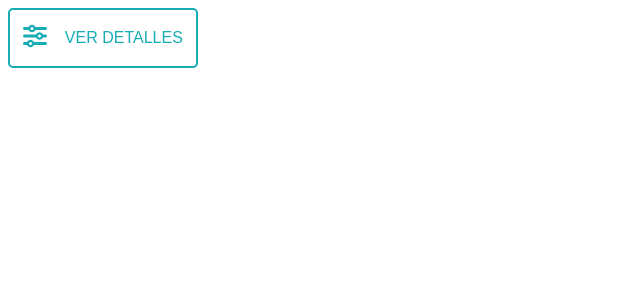
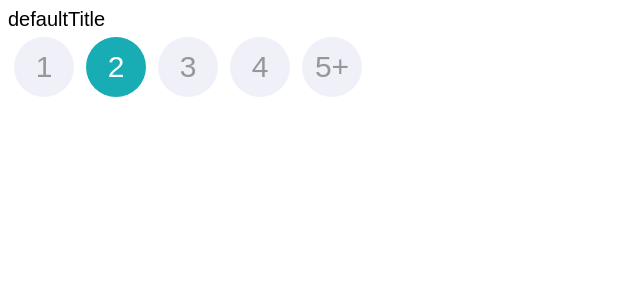
Before and after one commit to LaraGuardiola/angular-spa-form, an Angular app: page / in a window 1280 px wide. Shown: the top 300 px of the page, without its empty margins (0-640 px from the left). Built offline with nearby package versions, Linux system fonts and the light colour scheme.

Commit message:
buttonator, iconButton are ok, circleSelector had an error but it has been solved by switching the custom directive to a ngFor

```diff
--- a/src/app/app.component.html
+++ b/src/app/app.component.html
@@ -1 +1 @@
-<app-icon-button></app-icon-button>
+<app-datos-personales1></app-datos-personales1>
--- a/src/app/app.module.ts
+++ b/src/app/app.module.ts
@@ -4,6 +4,7 @@ import { BrowserModule } from '@angular/platform-browser';
 import { AppRoutingModule } from './app-routing.module';
 import { AppComponent } from './app.component';
 import { ComponentsModule } from './components/components.module';
+import { FormsModule } from './forms/forms.module';
 
 
 @NgModule({
@@ -14,6 +15,7 @@ import { ComponentsModule } from './components/components.module';
     BrowserModule,
     AppRoutingModule,
     ComponentsModule,
+    FormsModule
   ],
   providers: [],
   bootstrap: [AppComponent]
--- a/src/app/components/circle-selector/circle-selector.component.html
+++ b/src/app/components/circle-selector/circle-selector.component.html
@@ -10,7 +10,7 @@
             (click)="onClick($event)"
             class="circle-selector-circle"
             [style]="circleStyle"
-            *appCircles="numberList; let i=index;"
+            *ngFor="let num of numberList; let i=index;"
         >
             {{ numberList[i] }}
         </div>
--- /dev/null
+++ b/src/app/forms/datos-personales1/datos-personales1.component.html
@@ -0,0 +1 @@
+<app-circle-selector></app-circle-selector>
--- /dev/null
+++ b/src/app/forms/datos-personales1/datos-personales1.component.ts
@@ -0,0 +1,15 @@
+import { Component, OnInit } from '@angular/core';
+
+@Component({
+  selector: 'app-datos-personales1',
+  templateUrl: './datos-personales1.component.html',
+  styleUrls: ['./datos-personales1.component.css']
+})
+export class DatosPersonales1Component implements OnInit {
+
+  constructor() { }
+
+  ngOnInit(): void {
+  }
+
+}
```
Also changed, not shown: src/app/forms/forms.module.ts (added, +20 -0 lines), src/app/forms/datos-personales1/datos-personales1.component.css (added), 1 other file (tests, documents, lock files or other folders).
